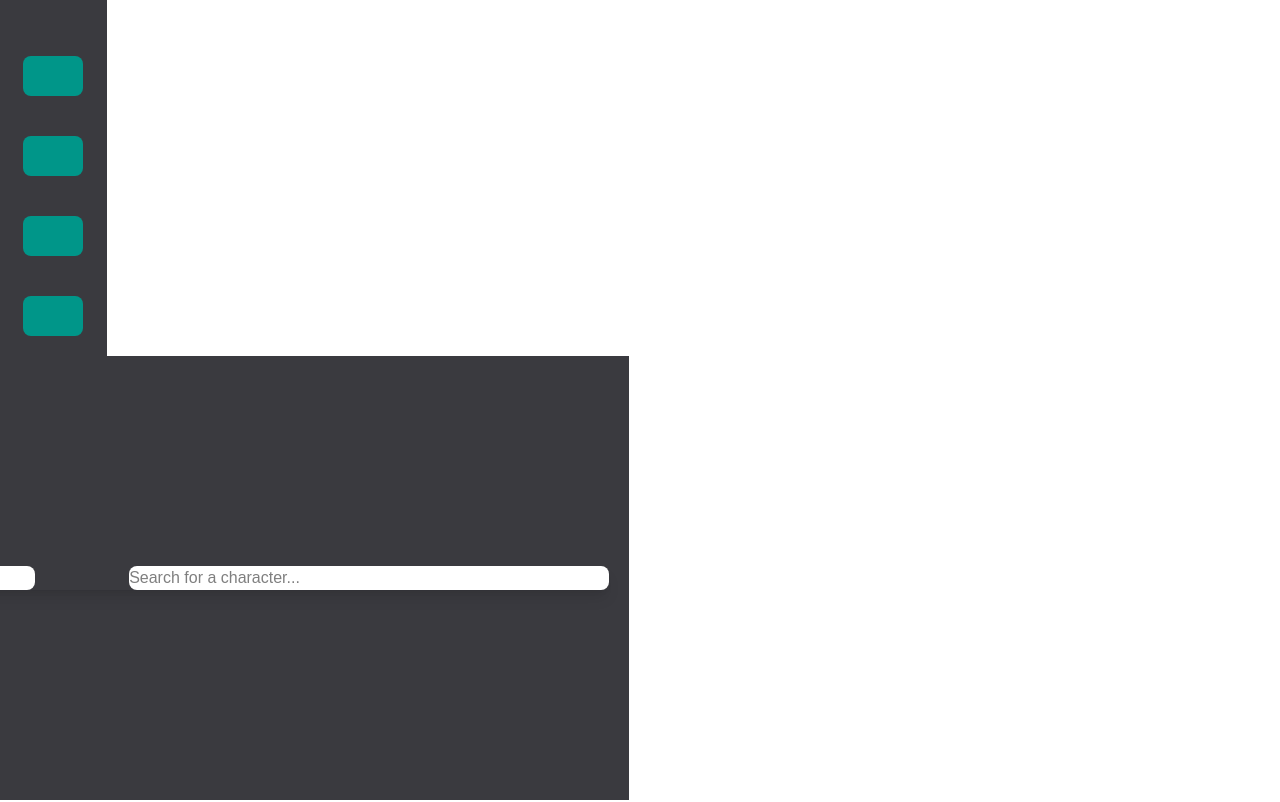
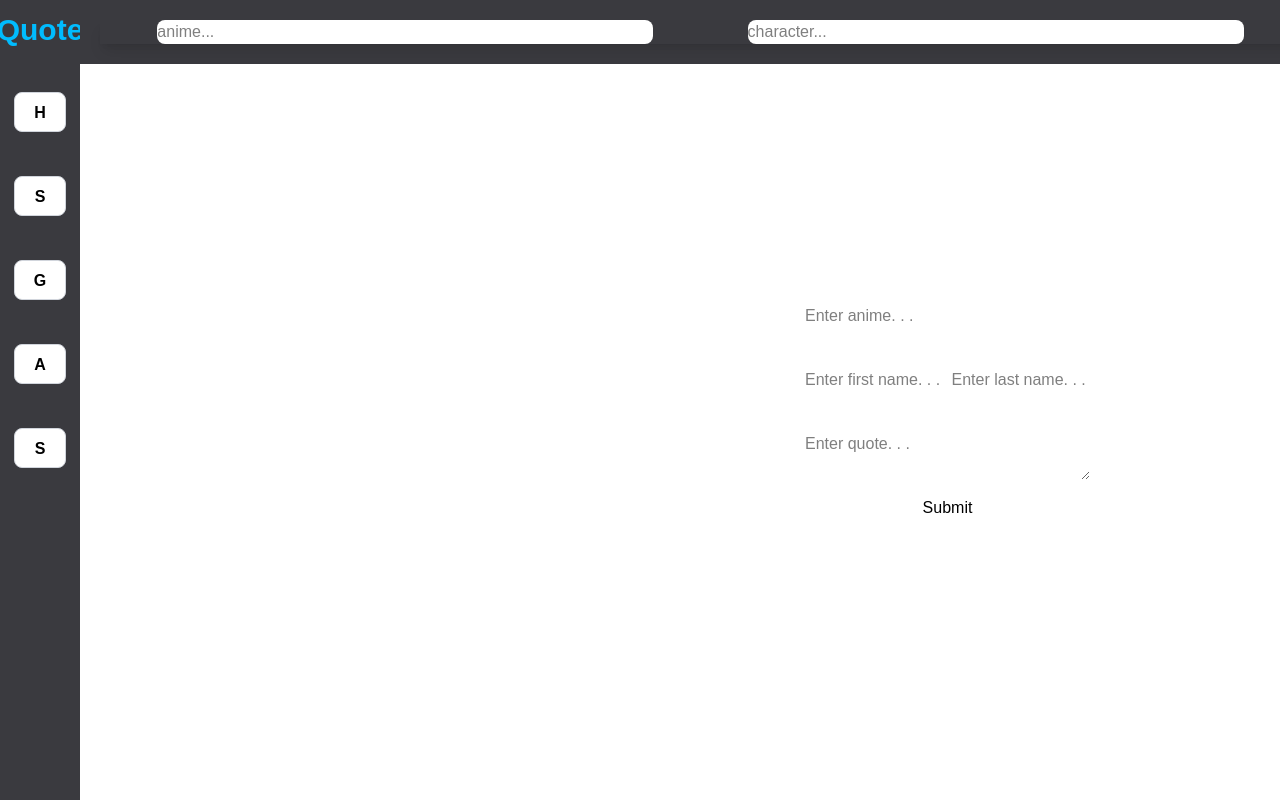
Before and after one commit to xTaig4/WeebWords_v2, a Next.js app in the folder weeb-words/: page /submit in a window 1280 px wide. Shown: the top 802 px of the page. Built offline with nearby package versions, Linux system fonts and the light colour scheme.

Commit message:
smol adjustment, sidebar change to main/base layout with a fixed search and side bar

```diff
--- /dev/null
+++ b/weeb-words/src/app/Layout/MainLayout.tsx
@@ -0,0 +1,71 @@
+"use client";
+
+import React, { useState } from "react";
+import Link from "next/link";
+
+const MainLayout: React.FC = () => {
+  return (
+    <div
+      className="fixed top-0 bottom-0 flex h-screen w-1/16 flex-col items-center gap-5"
+      style={{ background: "var(--container-bg)" }}
+    >
+      {/* SideBar */}
+      <h2 className="text-3xl mt-3 font-semibold text-sky-400">Quote</h2>
+      <div className="flex flex-col items-center gap-10">
+        <nav className="mt-5 flex flex-col gap-9 text-black">
+          <Link
+            href="/quote"
+            className="text-center font-bold my-1 h-10 w-13 cursor-pointer rounded-lg border border-gray-300 p-2"
+            style={{ background: "var(--input-bg)" }}
+          >H</Link>
+          <Link
+            href="/submit"
+            className="text-center font-bold my-1 h-10 w-13 cursor-pointer rounded-lg border border-gray-300 p-2"
+            style={{ background: "var(--input-bg)" }}
+          >S</Link>
+          <Link
+            href="#"
+            className="text-center font-bold my-1 h-10 w-13 cursor-pointer rounded-lg border border-gray-300 p-2"
+            style={{ background: "var(--input-bg)" }}
+          >G</Link>
+          <Link
+            href="#"
+            className="text-center font-bold my-1 h-10 w-13 cursor-pointer rounded-lg border border-gray-300 p-2"
+            style={{ background: "var(--input-bg)" }}
+          >A</Link>
+          <Link
+            href="#"
+            className="text-center font-bold my-1 h-10 w-13 cursor-pointer rounded-lg border border-gray-300 p-2"
+            style={{ background: "var(--input-bg)" }}
+          >S</Link>
+        </nav>
+      </div>
+      <div className="flex flex-1 flex-col">
+        {/* Top search bar */}
+        <div
+          className="fixed top-0 right-0 left-1/16 w-full p-5"
+          style={{ background: "var(--container-bg)" }}
+        >
+          <div className="flex gap-3 shadow-lg ">
+            <label>Anime</label>
+            <input
+              type="text"
+              placeholder="anime..."
+              className="w-4/10 rounded-lg text-black"
+              style={{ background: "var(--input-bg)" }}
+            ></input>
+            <label>Character</label>
+            <input
+              type="text"
+              placeholder="character..."
+              className="w-4/10 rounded-lg text-black"
+              style={{ background: "var(--input-bg)" }}
+            ></input>
+          </div>
+        </div>
+      </div>
+    </div>
+  );
+};
+
+export default MainLayout;
--- a/weeb-words/src/app/Layout/Sidebar.tsx
+++ /dev/null
@@ -1,26 +0,0 @@
-"use client";
-
-import React from "react";
-import Search from "./Search";
-
-
-const SidebarPage: React.FC = () => {
-  return (
-    <div
-      className="top-0 bottom-0 z-0 flex h-screen w-1/12 flex-col items-center gap-5"
-      style={{ background: "var(--container-bg)" }}
-    >
-      <h2 className="text-3xl font-semibold">Sidebar</h2>
-      <div className="flex flex-col items-center gap-10">
-        <button className="h-10 w-15 rounded-lg bg-teal-600">1</button>
-        <button className="h-10 w-15 rounded-lg bg-teal-600">2</button>
-        <button className="h-10 w-15 rounded-lg bg-teal-600">3</button>
-        <button className="h-10 w-15 rounded-lg bg-teal-600">4</button>
-      </div>
-      <div className="flex flex-1">
-        <Search />
-      </div>
-    </div>
-  );
-};
-export default SidebarPage;
--- a/weeb-words/src/app/layout.tsx
+++ b/weeb-words/src/app/layout.tsx
@@ -2,7 +2,7 @@ import type { Metadata } from "next";
 import { Geist, Geist_Mono } from "next/font/google";
 import "./globals.css";
 import CollapsibleSidebar from "./Layout/Collapsebar";
-import Sidebar from "./Layout/Sidebar";
+import MainLayout from "./Layout/MainLayout";
 import Search from "./Layout/Search";
 
 const geistSans = Geist({
@@ -30,8 +30,7 @@ export default function RootLayout({
       <body
         className={`${geistSans.variable} ${geistMono.variable} antialiased`}
       >
-        <Sidebar />
-
+        <MainLayout />
         {children}
       </body>
     </html>
--- a/weeb-words/src/app/quote/page.tsx
+++ b/weeb-words/src/app/quote/page.tsx
@@ -19,7 +19,7 @@ const QuotePage: React.FC = () => {
           <img
             src="https://i.pinimg.com/736x/80/27/9b/80279bc1d59ae2ffd1ff07aee8b87b04.jpg"
             alt="Sample"
-            className="h-160 rounded-4xl"
+            className="h-160 rounded-4xl mt-10"
           />
         </div>
       </div>
--- a/weeb-words/src/app/submit/page.tsx
+++ b/weeb-words/src/app/submit/page.tsx
@@ -43,14 +43,15 @@ const SubmitPage: React.FC = () => {
               />
             )}
           </div>
-          <div className="order-2 flex">
-            <form>
+          <div className="order-2 flex ">
+            <form className="flex flex-col gap-4">
               <div className="flex flex-col">
                 <label>Anime</label>
                 <input
                   type="text"
                   placeholder="Enter anime. . ."
-                  className="rounded-lg bg-pink-400 text-black"
+                  className="rounded-lg  text-black"
+                  style={{ background: "var(--input-bg)" }}
                 />
               </div>
               <div className="grid grid-cols-2 gap-2">
@@ -59,7 +60,8 @@ const SubmitPage: React.FC = () => {
                   <input
                     type="text"
                     placeholder="Enter first name. . ."
-                    className="rounded-lg bg-pink-400 text-black"
+                    className="rounded-lg  text-black"
+                    style={{ background: "var(--input-bg)" }}
                   />
                 </div>
                 <div className="order-2 flex flex-col">
@@ -67,7 +69,8 @@ const SubmitPage: React.FC = () => {
                   <input
                     type="text"
                     placeholder="Enter last name. . ."
-                    className="rounded-lg bg-pink-400 text-black"
+                    className="rounded-lg  text-black"
+                    style={{ background: "var(--input-bg)" }}
                   />
                 </div>
               </div>
@@ -75,10 +78,11 @@ const SubmitPage: React.FC = () => {
                 <label>Quote</label>
                 <textarea
                   placeholder="Enter quote. . ."
-                  className="rounded-lg border-0 bg-pink-400 text-black"
+                  className="rounded-lg border-0  text-black"
+                  style={{ background: "var(--input-bg)" }}
                 ></textarea>
               </div>
-              <button type="submit">Submit</button>
+              <button type="submit" className="bg-white text-black rounded-lg w-full">Submit</button>
             </form>
           </div>
         </div>
```
